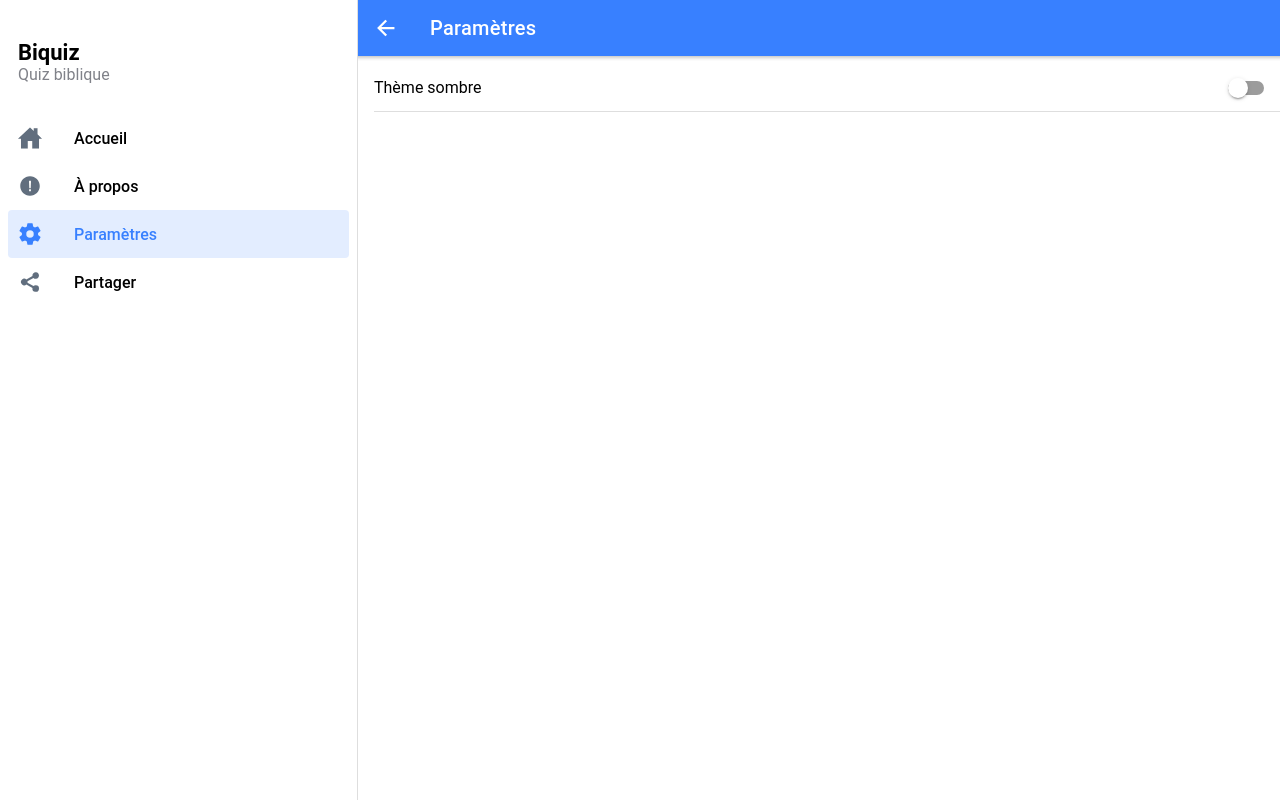
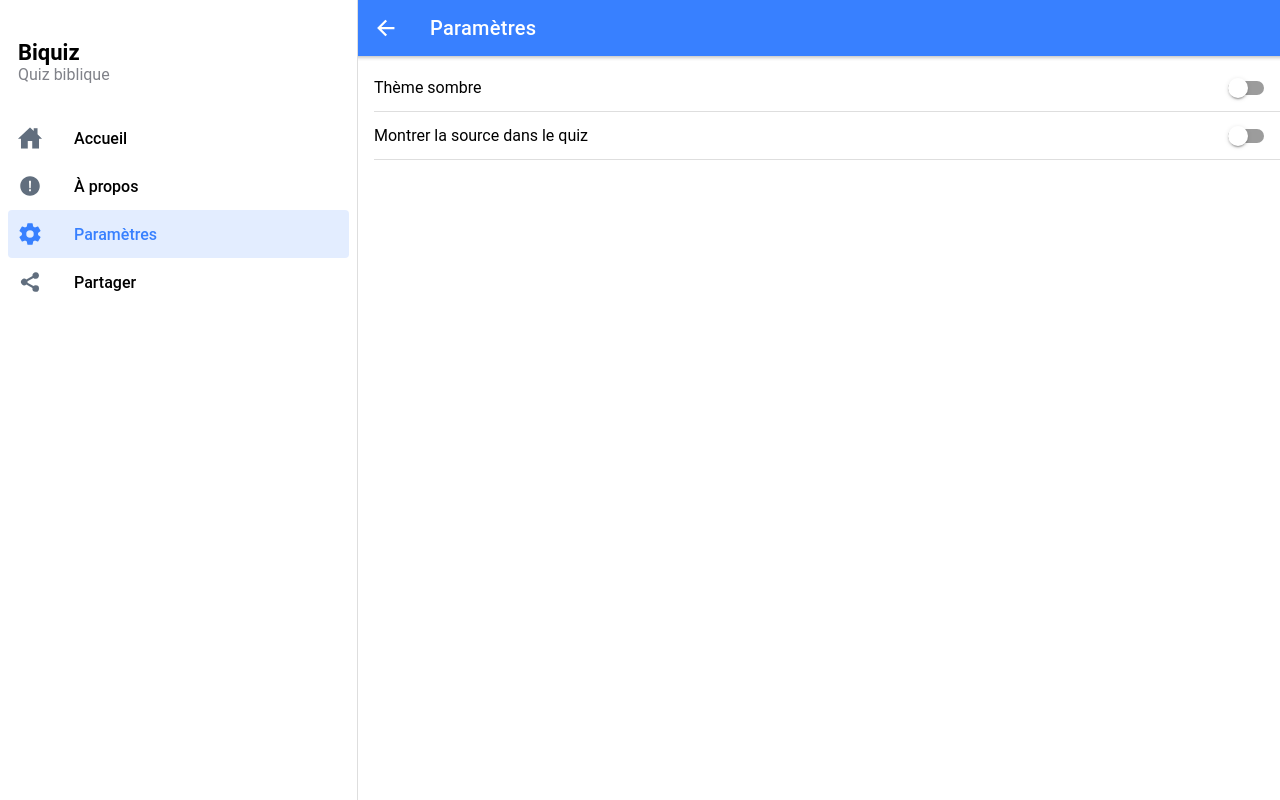
Before and after one commit to bleriotnoguia/biquiz-app, a React (Create React App) app: page /page/settings in a window 1280 px wide. Built offline with nearby package versions, Linux system fonts and the light colour scheme.

Commit message:
Allow user to display quiz source

```diff
--- a/src/pages/Settings.tsx
+++ b/src/pages/Settings.tsx
@@ -15,11 +15,12 @@ import {
 import { useState } from "react";
 import { useDispatch } from "react-redux";
 import { useAppSelector } from "../hooks";
-import { setIsDarkMode, setIsEasy } from "../slices/settingSlice";
+import { setIsDarkMode, setIsEasy, setDisplaySource } from "../slices/settingSlice";
 import "./Settings.css";
 
 const Settings: React.FC = () => {
   const isDarkMode = useAppSelector((state) => state.setting.isDarkMode);
+  const displaySource = useAppSelector((state) => state.setting.displaySource);
   const [showAlert, setShowAlert] = useState(false);
   const dispatch = useDispatch();
 
@@ -72,6 +73,15 @@ const Settings: React.FC = () => {
               onIonChange={(e) => dispatch(setIsDarkMode(e.detail.checked))}
             ></IonToggle>
           </IonItem>
+          <IonItem>
+            <IonLabel>Montrer la source dans le quiz</IonLabel>
+            <IonToggle
+              slot="end"
+              id="themeToggle"
+              checked={displaySource}
+              onIonChange={(e) => dispatch(setDisplaySource(e.detail.checked))}
+            ></IonToggle>
+          </IonItem>
           {/* <IonItem>
           <IonLabel>Effet</IonLabel>
           <IonToggle slot="end"></IonToggle>
--- a/src/pages/quiz/Quiz.tsx
+++ b/src/pages/quiz/Quiz.tsx
@@ -1,5 +1,6 @@
 import {
   IonBackButton,
+  IonButton,
   IonButtons,
   IonContent,
   IonHeader,
@@ -19,19 +20,25 @@ import { checkmarkCircle, closeCircle } from "ionicons/icons";
 import { useEffect, useState } from "react";
 import { useParams, useHistory } from "react-router";
 import { useAppDispatch, useAppSelector } from "../../hooks";
-import { addChoice, Choice, fetchQuestions } from "../../slices/currentQuizSlice";
+import {
+  addChoice,
+  Choice,
+  fetchQuestions,
+} from "../../slices/currentQuizSlice";
 import { setScore } from "../../slices/scoreSlice";
 import { checkIsCorrect } from "../../utils";
 import FeedBack from "./FeedBack";
 import "./Quiz.css";
 
 const Quiz: React.FC = () => {
+  const displaySource = useAppSelector((state) => state.setting.displaySource);
   const questions = useAppSelector((state) => state.currentQuiz.questions);
-  const choices = useAppSelector(state => state.currentQuiz.choices)
-  const scores = useAppSelector(state => state.scores.data)
+  const choices = useAppSelector((state) => state.currentQuiz.choices);
+  const scores = useAppSelector((state) => state.scores.data);
   const [questionId, setQuestionId] = useState(0);
   const [choiceId, setChoiceId] = useState<undefined | number>(undefined);
   const [feedBackIsOpen, setFeedBackIsOpen] = useState(false);
+  const [showSource, setShowSource] = useState(false);
   const dispatch = useAppDispatch();
 
   const handleOpenModal = () => {
@@ -62,13 +69,22 @@ const Quiz: React.FC = () => {
     if (nextQuizId < questions.length) {
       setQuestionId(nextQuizId);
     } else {
-      let stars_won = (choices.filter((item: Choice) => checkIsCorrect(item, questions)).length*5)/choices.length
-      let category_score = scores.find(score => score.category_id === category_id)
-      if(!category_score || (category_score && category_score.stars < stars_won)){
-        dispatch(setScore({category_id, stars: stars_won}))
+      let stars_won =
+        (choices.filter((item: Choice) => checkIsCorrect(item, questions))
+          .length *
+          5) /
+        choices.length;
+      let category_score = scores.find(
+        (score) => score.category_id === category_id
+      );
+      if (
+        !category_score ||
+        (category_score && category_score.stars < stars_won)
+      ) {
+        dispatch(setScore({ category_id, stars: stars_won }));
       }
 
-      history.push("/page/result/"+category_id);
+      history.push("/page/result/" + category_id);
       setQuestionId(0);
     }
     handleCloseModal();
@@ -113,6 +129,15 @@ const Quiz: React.FC = () => {
           <h3 style={{ fontWeight: "bold" }}>
             {questions[questionId] ? questions[questionId].name : ""}
           </h3>
+          <div style={{ textAlign: "center" }}>
+            {displaySource && (
+              <IonButton onClick={() => setShowSource(!showSource)}>
+                {showSource
+                  ? questions[questionId].source_text
+                  : "Voir la source"}
+              </IonButton>
+            )}
+          </div>
         </IonText>
         <IonList>
           <IonRadioGroup value={choiceId}>
@@ -161,7 +186,7 @@ const Quiz: React.FC = () => {
               padding: "0.5em 0",
             }}
           >
-            Question {questionId+1}/{questions.length}
+            Question {questionId + 1}/{questions.length}
           </h5>
         </IonText>
       </IonContent>
--- a/src/slices/settingSlice.ts
+++ b/src/slices/settingSlice.ts
@@ -3,11 +3,13 @@ import { createSlice } from '@reduxjs/toolkit';
 interface SettingState {
   isEasy: boolean;
   isDarkMode: boolean;
+  displaySource: boolean;
 }
 
 const defaultSettingState: SettingState = {
     isEasy: localStorage.isEasy ? JSON.parse(localStorage.isEasy) : true,
-    isDarkMode: localStorage.isDarkMode ? JSON.parse(localStorage.isDarkMode) : false
+    isDarkMode: localStorage.isDarkMode ? JSON.parse(localStorage.isDarkMode) : false,
+    displaySource: localStorage.displaySource ? JSON.parse(localStorage.displaySource) : false
 }
 
 const settingSlice = createSlice({
@@ -26,6 +28,10 @@ const settingSlice = createSlice({
       state.isDarkMode = data.payload
       localStorage.isDarkMode = data.payload
       document.body.classList.toggle("dark", data.payload);
+    },
+    setDisplaySource: (state, data) => {
+      state.displaySource = data.payload
+      localStorage.displaySource = data.payload
     }
   }
 });
@@ -33,7 +39,8 @@ const settingSlice = createSlice({
 //actions
 export const {
     setIsEasy,
-    setIsDarkMode
+    setIsDarkMode,
+    setDisplaySource
 } = settingSlice.actions;
 
 export const settingReducer = settingSlice.reducer
```
